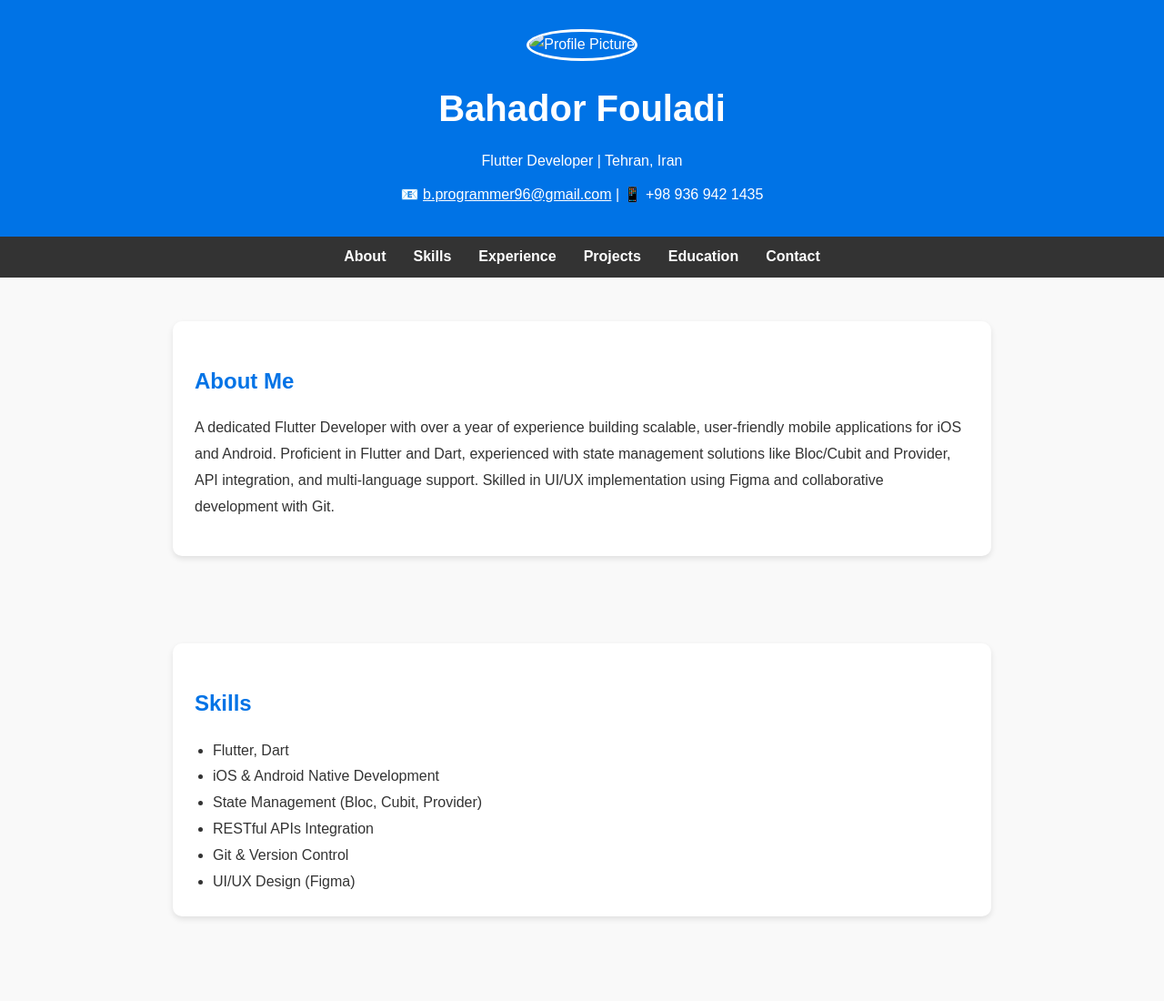
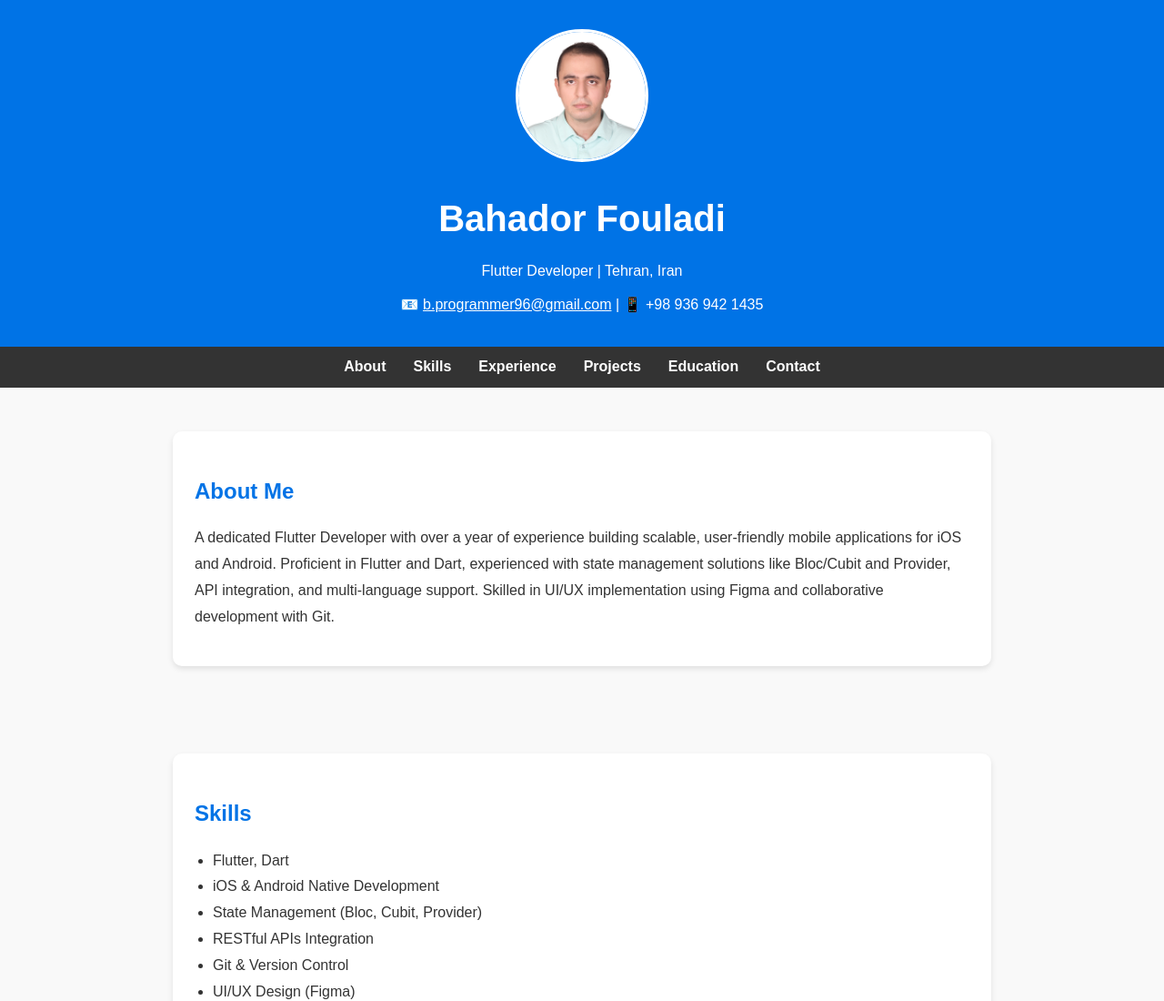
Before and after one commit to bahador96/bahador96.github.io, a plain HTML site: page index.html in a window 1280 px wide. Shown: the top 1100 px of the page at 91% size. Drawn offline with Linux system fonts and the light colour scheme.

Commit message:
Update index.html

```diff
--- a/index.html
+++ b/index.html
@@ -121,7 +121,7 @@
 <body>
   <header>
         <!-- Profile Image -->
-    <img src="images/profile.jpg" alt="Profile Picture">
+    <img src="profile.jpg" alt="Profile Picture">
     <h1>Bahador Fouladi</h1>
     <p>Flutter Developer | Tehran, Iran</p>
     <p>📧 <a href="mailto:b.programmer96@gmail.com" style="color:white;">b.programmer96@gmail.com</a> | 📱 +98 936 942 1435</p>
```
